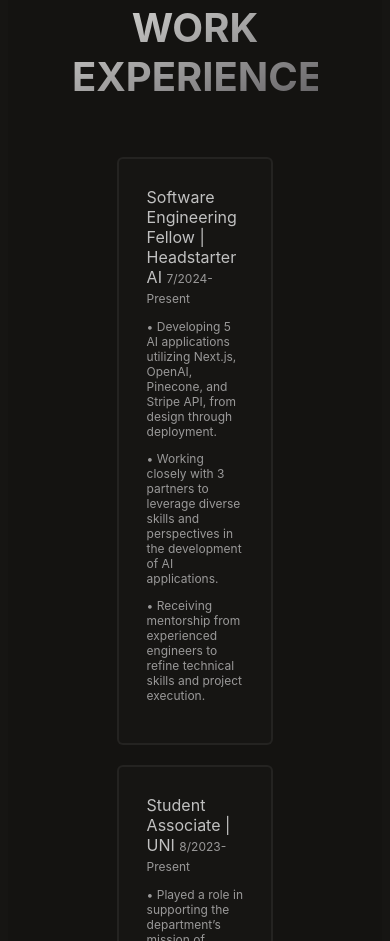
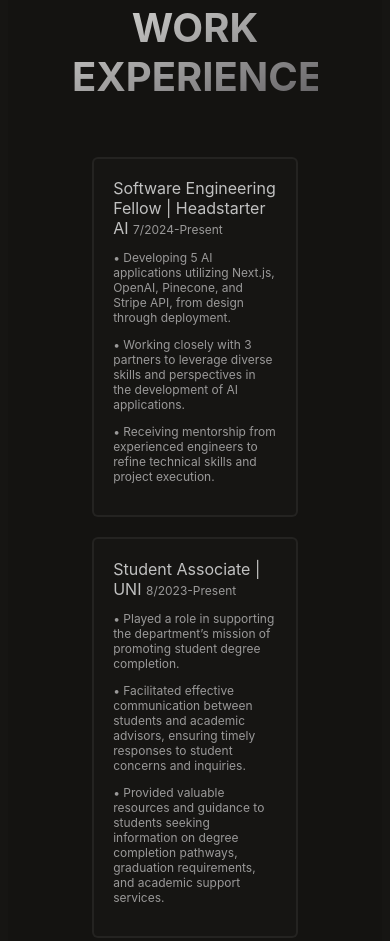
Before and after one commit to IshimweGentil/ishimwegentil.github.io, a plain HTML site: page index.html in a window 390 px wide. Shown: the part 2689-3630 px from the top of the page. Drawn offline with nearby package versions, Linux system fonts and the light colour scheme.

Commit message:
Experience section update
minor changes to the experience section to have better visibility on phones.

```diff
--- a/style.css
+++ b/style.css
@@ -280,7 +280,7 @@ h1 span {
   }
 
   .timeline {
-    width: 80%;
+    width: auto;
     height: auto;
     max-width: 800px;
     margin: 0 auto;
@@ -302,7 +302,7 @@ h1 span {
     background: #161513;
     border-radius: 5px;
     color: #9a9999;
-    padding: 1.75rem;
+    padding: 1.2rem;
     transition: 0.4s ease;
     overflow-wrap: break-word !important;
     margin: 1rem;
```
